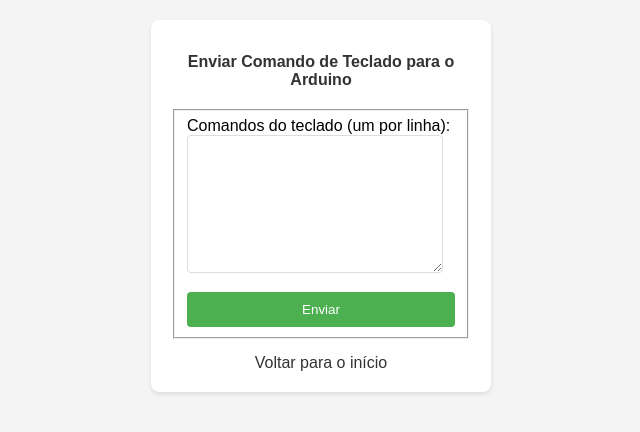
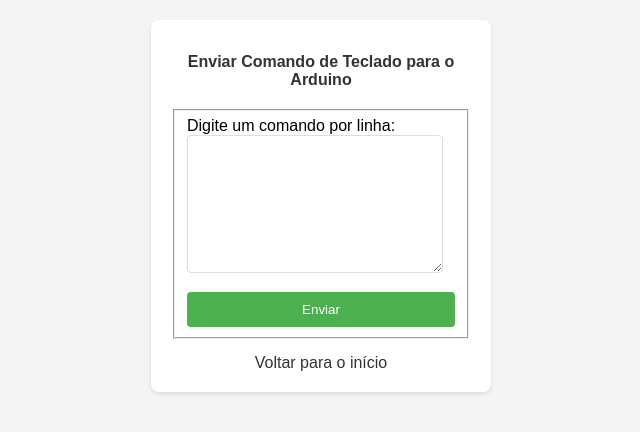
Before and after one commit to dennislopes/spyPi, a Flask app: page /opcao7 in a window 1280 px wide. Shown: the top 432 px of the page, without its empty margins (319-959 px from the left). Run offline with Flask 3, Linux system fonts and the light colour scheme.

Commit message:
Update send_keystroke.html

```diff
--- a/templates/send_keystroke.html
+++ b/templates/send_keystroke.html
@@ -97,7 +97,7 @@
 
         <form action="/opcao7" method="post">
             <fieldset>
-                <label for="command">Comandos do teclado (um por linha):</label><br>
+                <label for="command">Digite um comando por linha:</label><br>
                 <textarea name="command" rows="8" required></textarea><br>
                 <input type="submit" id="sendButton" value="Enviar">
             </fieldset>
```
